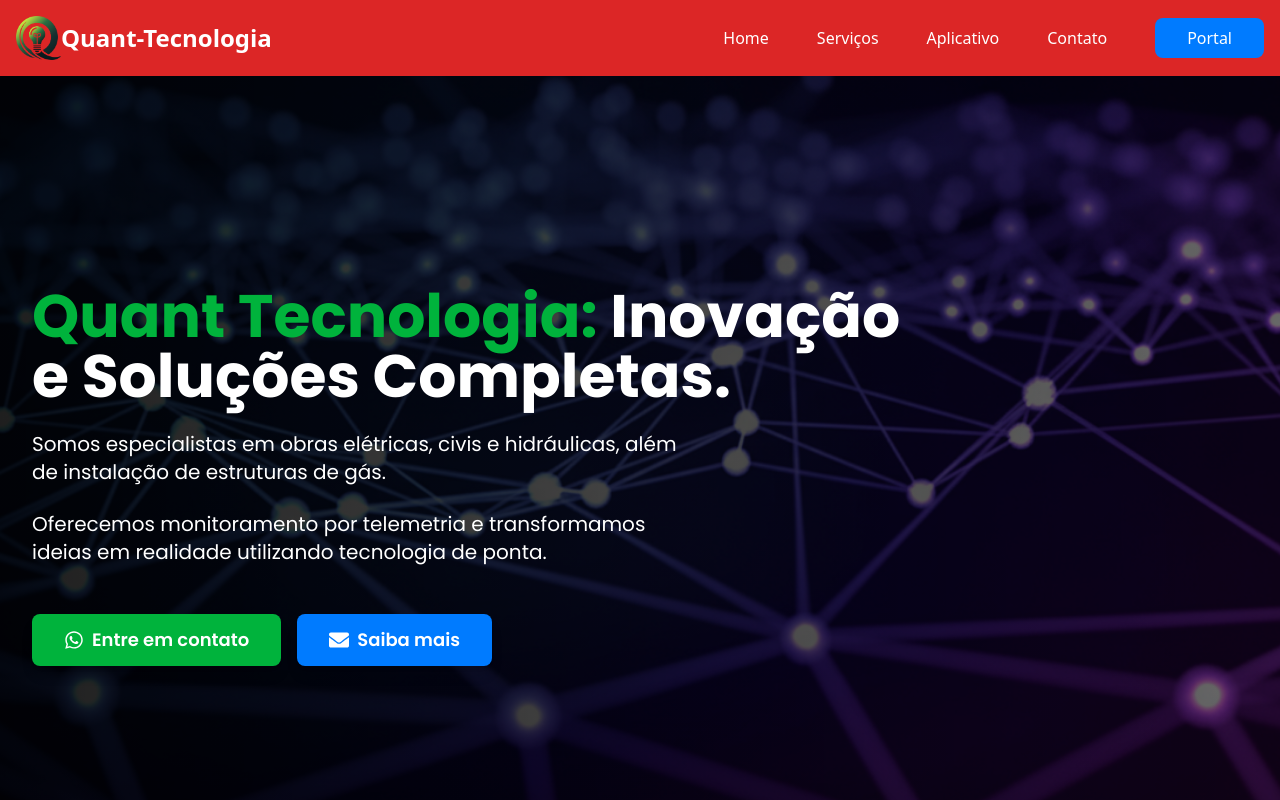
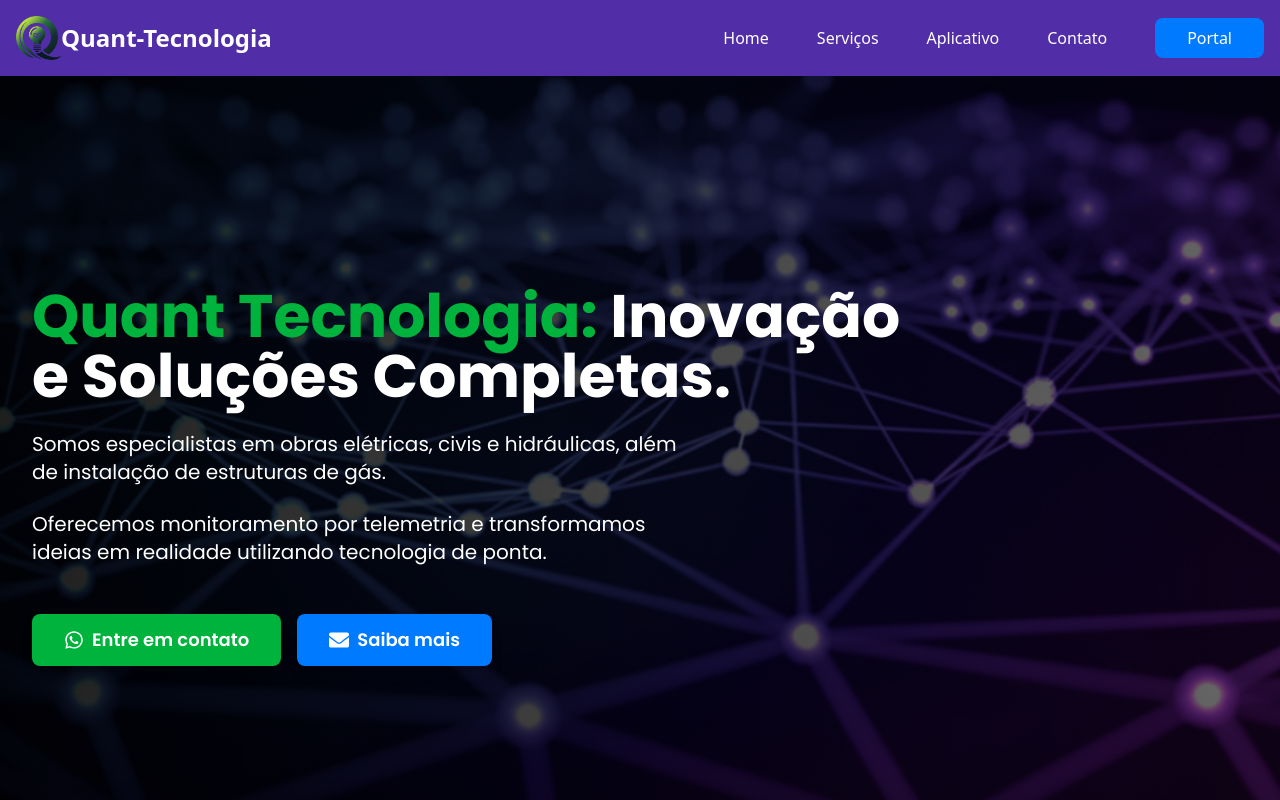
Before and after one commit to MatheusxMota/Quantnext, a Next.js app: page / in a window 1280 px wide. Built offline with nearby package versions, Linux system fonts and the light colour scheme.

Commit message:
testando cores

```diff
--- a/src/app/components/Header.tsx
+++ b/src/app/components/Header.tsx
@@ -9,7 +9,7 @@
   const [mobileMenuOpen, setMobileMenuOpen] = useState(false);
 
   return (
-    <header className="bg-red-600 text-white p-4 sticky top-0 z-50">
+    <header className="bg-roxo-escuro text-white p-4 sticky top-0 z-50">
       <div className="container mx-auto flex justify-between items-center">
         <Link href="/" className="flex items-center">
 
--- a/tailwind.config.ts
+++ b/tailwind.config.ts
@@ -12,6 +12,7 @@
         'quant-dark': '#1A1A1A',
         'quant-green': '#00B33C',
         'quant-blue': '#007BFF',
+        'roxo-escuro' : '#512da8' ,
         'quant-text-primary': '#FFFFFF',
         'quant-text-secondary': '#B0B0B0',
       },
```
